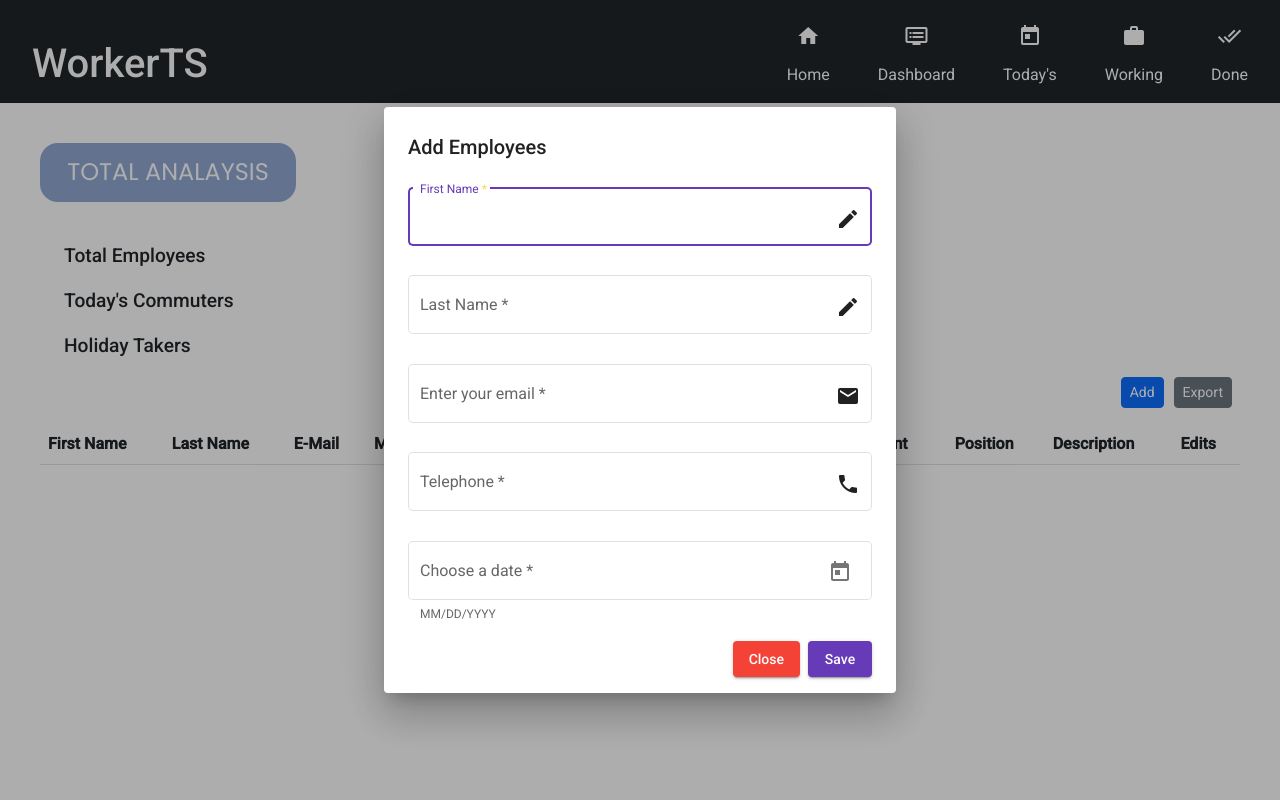
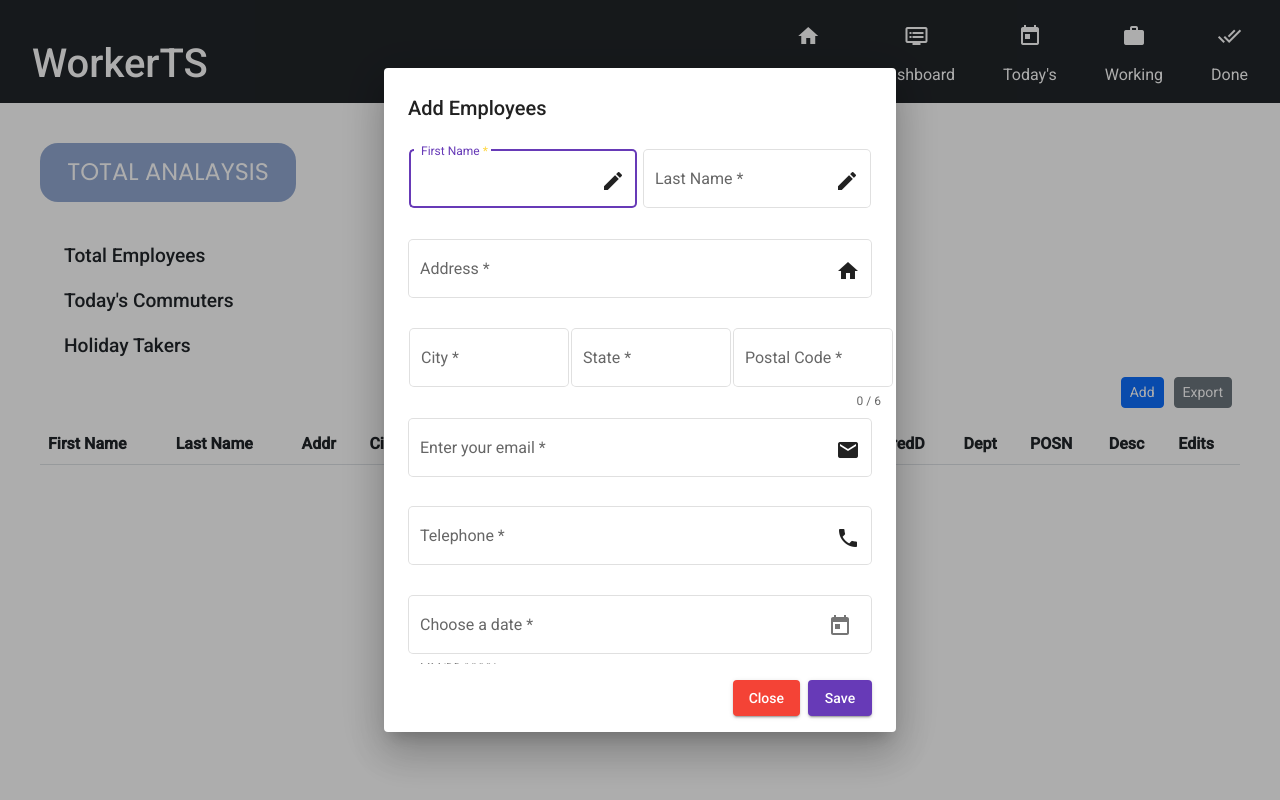
Before and after one commit to ryancho-hakhyeon/Management, an Angular app in the folder frontend/: page /dashboard in a window 1280 px wide. Both pictures are taken after a click on the button "Add". Built offline with nearby package versions, Linux system fonts and the light colour scheme.

Commit message:
change dialog part

```diff
--- a/frontend/src/app/app-routing.module.ts
+++ b/frontend/src/app/app-routing.module.ts
@@ -1,12 +1,14 @@
 import { NgModule } from '@angular/core';
 import { RouterModule, Routes } from '@angular/router';
 
+import { HomeComponent } from './home/home.component'
 import { DashboardComponent } from './dashboard/dashboard.component';
 import { TodayComponent } from './today/today.component';
 import { WorkComponent } from './work/work.component';
 import { DoneComponent } from './done/done.component';
 
 const routes: Routes = [
+  { path: '', component: HomeComponent},
   { path: 'dashboard', component: DashboardComponent},
   { path: 'today', component: TodayComponent},
   { path: 'work', component: WorkComponent},
--- a/frontend/src/app/dashboard/dashboard.component.html
+++ b/frontend/src/app/dashboard/dashboard.component.html
@@ -32,14 +32,17 @@
         <tr>
           <th scope="col">First Name</th>
           <th scope="col">Last Name</th>
+          <th scope="col">Addr</th>
+          <th scope="col">City</th>
+          <th scope="col">State</th>
+          <th scope="col">Post Code</th>
           <th scope="col">E-Mail</th>
-          <th scope="col">Mobile Phone</th>
-          <th scope="col">Address</th>
+          <th scope="col">Mobile</th>
           <th scope="col">Status</th>
-          <th scope="col">Hired Date</th>
-          <th scope="col">Department</th>
-          <th scope="col">Position</th>
-          <th scope="col">Description</th>
+          <th scope="col">HiredD</th>
+          <th scope="col">Dept</th>
+          <th scope="col">POSN</th>
+          <th scope="col">Desc</th>
           <th scope="col">Edits</th>
         </tr>
       </thead>
@@ -47,9 +50,12 @@
         <!-- <tr *ngFor='let us of readData'>
           <td>{{us.firstname}}</td>
           <td>{{us.lastname}}</td>
+          <td>{{us.address}}</td>
+          <td>{{us.city}}</td>
+          <td>{{us.state}}</td>
+          <td>{{us.postalcode}}</td>
           <td>{{us.email}}</td>
           <td>{{us.mobile}}</td>
-          <td>{{us.address}}</td>
           <td>{{us.status}}</td>
           <td>{{us.hireddate}}</td>
           <td>{{us.department}}</td>
--- a/frontend/src/app/dashboard/dashboard.component.ts
+++ b/frontend/src/app/dashboard/dashboard.component.ts
@@ -28,7 +28,7 @@ export class DashboardComponent implements OnInit {
     this.dialog.open(DialogComponent, {
       width: '40%'
     })
-    console.log('test')
+    console.log('dashboard')
   }
 
   // Getting All Data from backend
--- a/frontend/src/app/dialog/dialog.component.css
+++ b/frontend/src/app/dialog/dialog.component.css
@@ -1,7 +1,11 @@
-mat-form-field {
+.form-full-width, .table-full-width {
   width: 100%;
 }
 
-.example-full-width {
+td {
   width: 100%;
 }
+
+.addr-full-width{
+  width: 10rem;
+}
--- a/frontend/src/app/dialog/dialog.component.html
+++ b/frontend/src/app/dialog/dialog.component.html
@@ -2,37 +2,109 @@
 <h2 mat-dialog-title>Add Employees</h2>
 <div mat-dialog-content>
   <form [formGroup]="employeesForm">
+    <table class="table-full-width" cellspacing="0"><tr>
+      <td>
         <mat-form-field appearance="outline">
           <mat-label>First Name</mat-label>
           <input formControlName="firstName" matInput placeholder="First Name">
           <mat-icon matSuffix>mode_edit</mat-icon>
         </mat-form-field>
+      </td>
 
+      <td>
         <mat-form-field appearance="outline">
           <mat-label>Last Name</mat-label>
           <input formControlName="lastName" matInput placeholder="Last Name">
           <mat-icon matSuffix>mode_edit</mat-icon>
         </mat-form-field>
+      </td>
+    </tr></table>
 
-    <mat-form-field appearance="outline">
+    <mat-form-field class="form-full-width" appearance="outline">
+      <mat-label>Address</mat-label>
+      <input formControlName="address" matInput placeholder="1234 abc st">
+      <mat-icon matSuffix>home</mat-icon>
+    </mat-form-field>
+
+    <table class="table-full-width" cellspacing="0"><tr>
+      <td>
+        <mat-form-field class="addr-full-width" appearance="outline">
+          <mat-label>City</mat-label>
+          <input formControlName="city" matInput placeholder="Ex. Vancouver">
+        </mat-form-field>
+      </td>
+
+      <td>
+        <mat-form-field class="addr-full-width" appearance="outline">
+          <mat-label>State</mat-label>
+          <input formControlName="state" matInput placeholder="Ex. British Columbia">
+        </mat-form-field>
+      </td>
+
+      <td>
+        <mat-form-field class="addr-full-width" appearance="outline">
+          <mat-label>Postal Code</mat-label>
+          <input formControlName="postalcode" matInput #postalCode maxlength="6" placeholder="Ex. V6C1T2" value="V6C1T2">
+          <mat-hint align="end">{{postalCode.value.length}} / 6</mat-hint>
+      </mat-form-field>
+    </td>
+    </tr></table>
+
+    <mat-form-field class="form-full-width" appearance="outline">
       <mat-label>Enter your email</mat-label>
       <input formControlName="email" matInput placeholder="pat@example.com" [formControl]="email" required>
       <mat-error *ngIf="email.invalid">{{getErrorMessage()}}</mat-error>
       <mat-icon matSuffix>email</mat-icon>
     </mat-form-field>
 
-    <mat-form-field appearance="outline">
+    <mat-form-field class="form-full-width" appearance="outline">
       <mat-label>Telephone</mat-label>
       <input formControlName="mobile" type="tel" matInput placeholder="+1555-555-1234">
       <mat-icon matSuffix>phone</mat-icon>
     </mat-form-field>
 
-    <mat-form-field appearance="outline">
+    <mat-form-field class="form-full-width" appearance="outline">
       <mat-label>Choose a date</mat-label>
       <input formControlName="hiredDate" matInput [matDatepicker]="picker">
       <mat-hint>MM/DD/YYYY</mat-hint>
       <mat-datepicker-toggle matSuffix [for]="picker"></mat-datepicker-toggle>
       <mat-datepicker #picker></mat-datepicker>
+    </mat-form-field>
+
+    <table class="table-full-width" cellspacing="0"><tr>
+      <td>
+        <mat-form-field appearance="outline">
+          <mat-label>Department</mat-label>
+          <mat-select formControlName="department">
+            <mat-option value="HQ">HQ</mat-option>
+            <mat-option value="HR">HR</mat-option>
+            <mat-option value="Accounting">Accounting</mat-option>
+            <mat-option value="Customer Service">Customer Service</mat-option>
+            <mat-option value="IT">IT</mat-option>
+            <mat-option value="R&D">R&D</mat-option>
+            <mat-option value="QA">QA</mat-option>
+          </mat-select>
+        </mat-form-field>
+      </td>
+
+      <td>
+        <mat-form-field appearance="outline">
+          <mat-label>Position</mat-label>
+          <mat-select formControlName="position">
+            <mat-option value="Manager">Manager</mat-option>
+            <mat-option value="Assistant Manager">Assistant Manager</mat-option>
+            <mat-option value="Accountant">Accountant</mat-option>
+            <mat-option value="Clerk">Clerk</mat-option>
+            <mat-option value="Senior Engineer">Senior</mat-option>
+            <mat-option value="Junior Engineer">Junior</mat-option>
+          </mat-select>
+        </mat-form-field>
+      </td>
+    </tr></table>
+
+    <mat-form-field class="form-full-width" appearance="outline">
+      <mat-label>Description</mat-label>
+      <textarea formControlName="description" matInput placeholder="Ex..."></textarea>
     </mat-form-field>
   </form>
 </div>
--- a/frontend/src/app/dialog/dialog.component.ts
+++ b/frontend/src/app/dialog/dialog.component.ts
@@ -21,14 +21,17 @@ export class DialogComponent implements OnInit {
     this.employeesForm = this.formBuilder.group({
       firstName: ['', Validators.required],
       lastName: ['', Validators.required],
+      address: ['', Validators.required],
+      city: ['', Validators.required],
+      state: ['', Validators.required],
+      postalcode: ['', Validators.required],
       email: ['', Validators.required],
       mobile: ['', Validators.required],
-      // address: ['', Validators.required],
       // status: ['', Validators.required],
       hiredDate: ['', Validators.required],
-      // department: ['', Validators.required],
-      // position: ['', Validators.required],
-      // description: ['', Validators.required],
+      department: ['', Validators.required],
+      position: ['', Validators.required],
+      description: ['']
     })
   }
 
@@ -44,6 +47,7 @@ export class DialogComponent implements OnInit {
   }
 
   addEmployees() {
+    console.log(this.employeesForm.valid)
     if(this.employeesForm.valid){
       console.log('complete')
       this.employeesForm.reset()
```
Also changed, not shown: 1 other file (tests, documents, lock files or other folders). Lines whose indentation alone changed are shown as unchanged.
